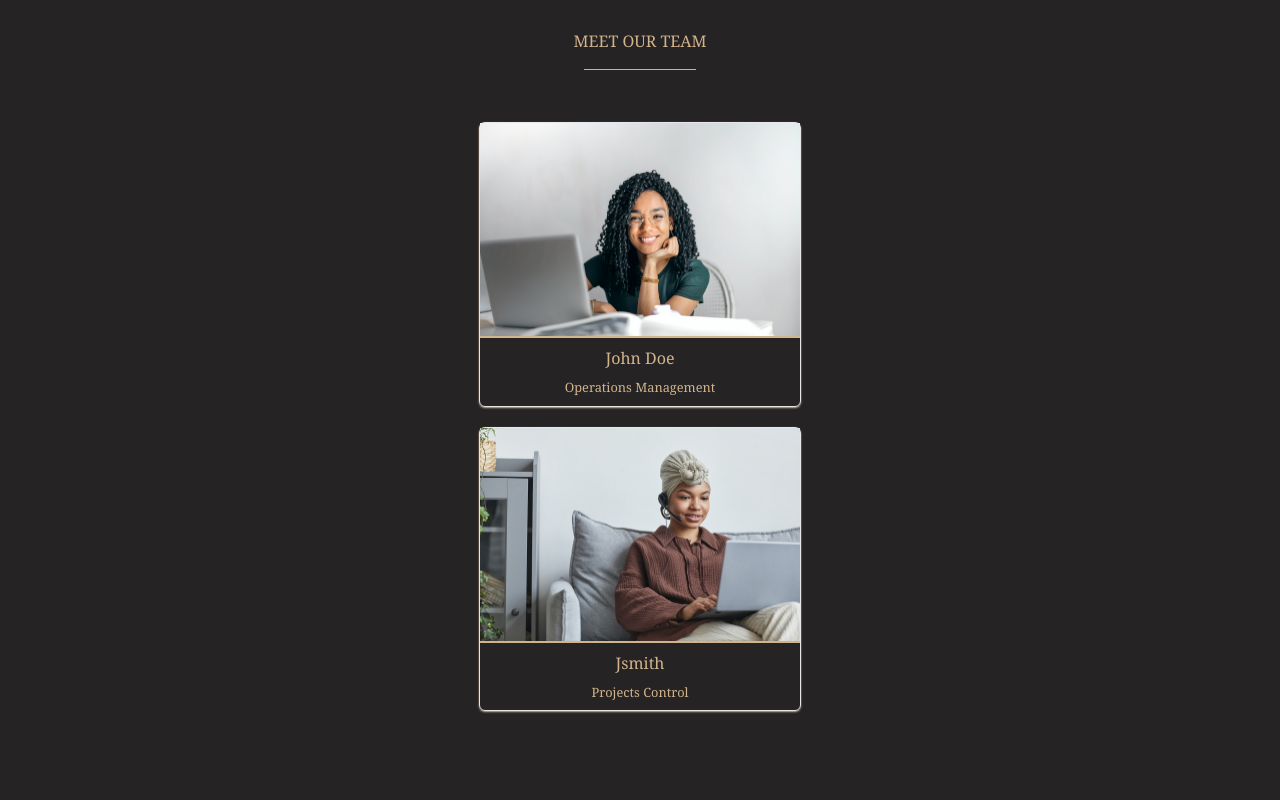
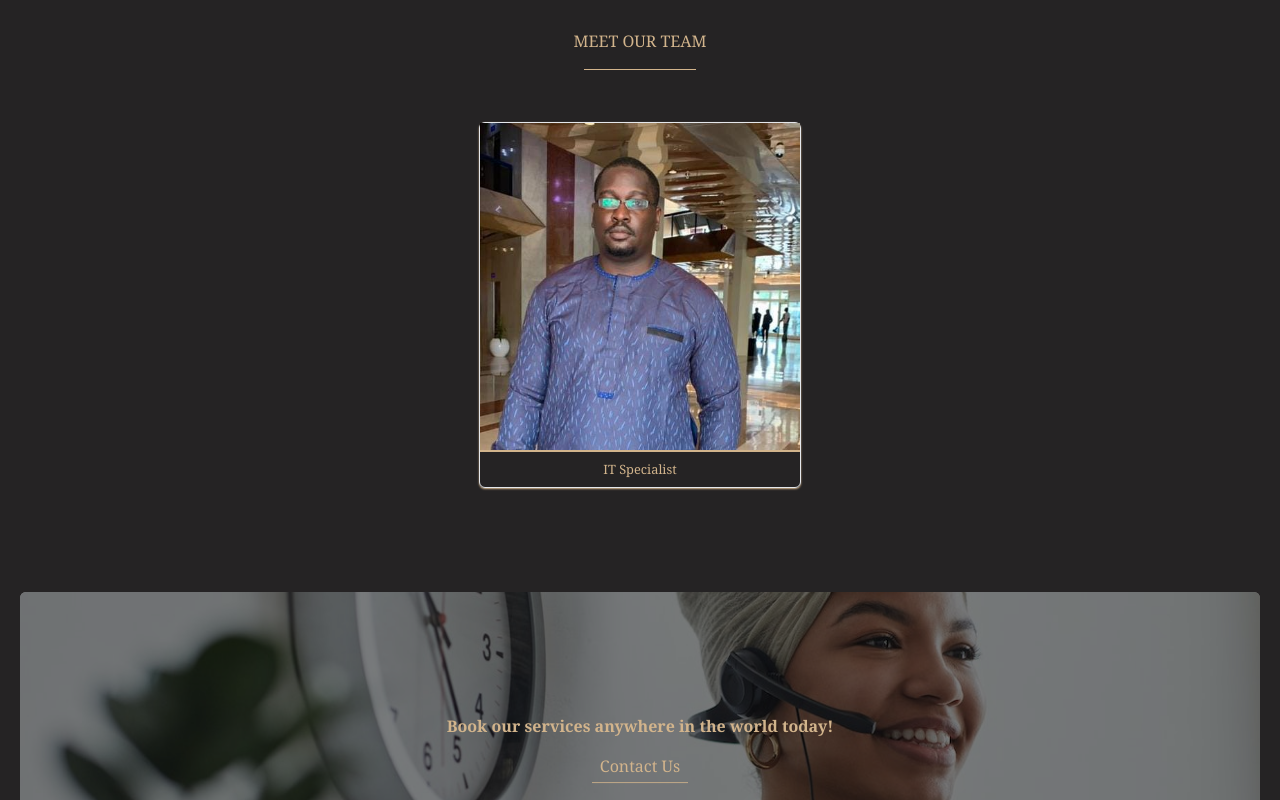
Before and after one commit to Theaceemperor/royal_acumen_consult, a Next.js app: page /careers in a window 1280 px wide. Shown: the part 1020-1820 px from the top of the page. Built offline with nearby package versions, Linux system fonts and the light colour scheme.

Commit message:
added it person

```diff
--- a/pages/careers.js
+++ b/pages/careers.js
@@ -32,17 +32,17 @@ export default function Careers() {
 
                     <blockquote className="w-[fit-content] text-center flex flex-col gap-2 pb-2 rounded-md shadow-sm shadow-[tan] border">
                         <Image
-                        src={'/images/6.jpg'}
-                        alt="worker image"
+                        src={'/images/it_person.jpg'}
+                        alt="it specialist image"
                         width={1020}
                         height={920}
                         className="w-80 h-auto border-b-2 border-[tan]"
                         />
-                        <h5>John Doe</h5>
-                        <small>Operations Management</small>
+                        {/* <h5>John Doe</h5> */}
+                        <small>IT Specialist</small>
                     </blockquote>
 
-                    <blockquote className="w-[fit-content] text-center flex flex-col gap-2 pb-2 rounded-md shadow-sm shadow-[tan] border">
+                    {/* <blockquote className="w-[fit-content] text-center flex flex-col gap-2 pb-2 rounded-md shadow-sm shadow-[tan] border">
                         <Image
                         src={'/images/14.jpg'}
                         alt="worker image"
@@ -52,7 +52,7 @@ export default function Careers() {
                         />
                         <h5>Jsmith</h5>
                         <small>Projects Control</small>
-                    </blockquote>
+                    </blockquote> */}
                 </div>
 
                 {/* <div id="apply" className="my-10">
```
Also changed, not shown: public/images/It_person.jpg (added).
